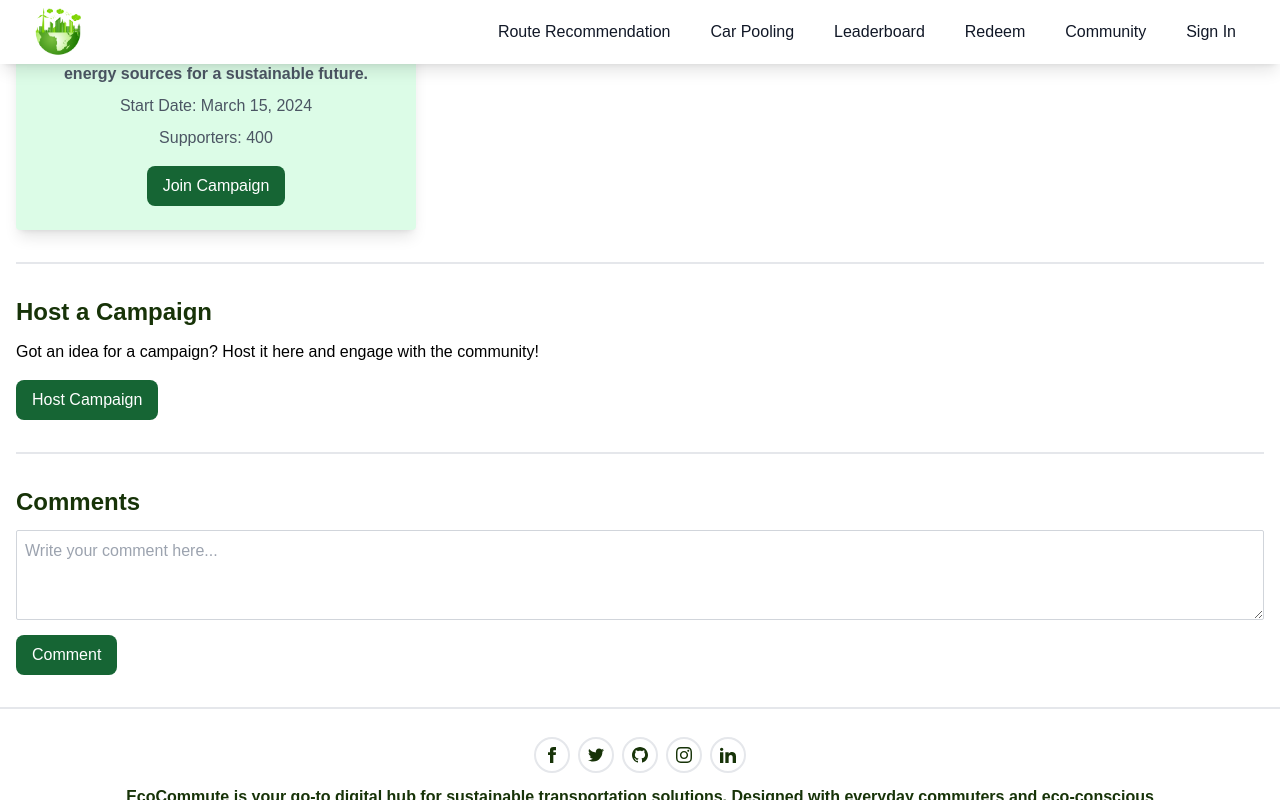
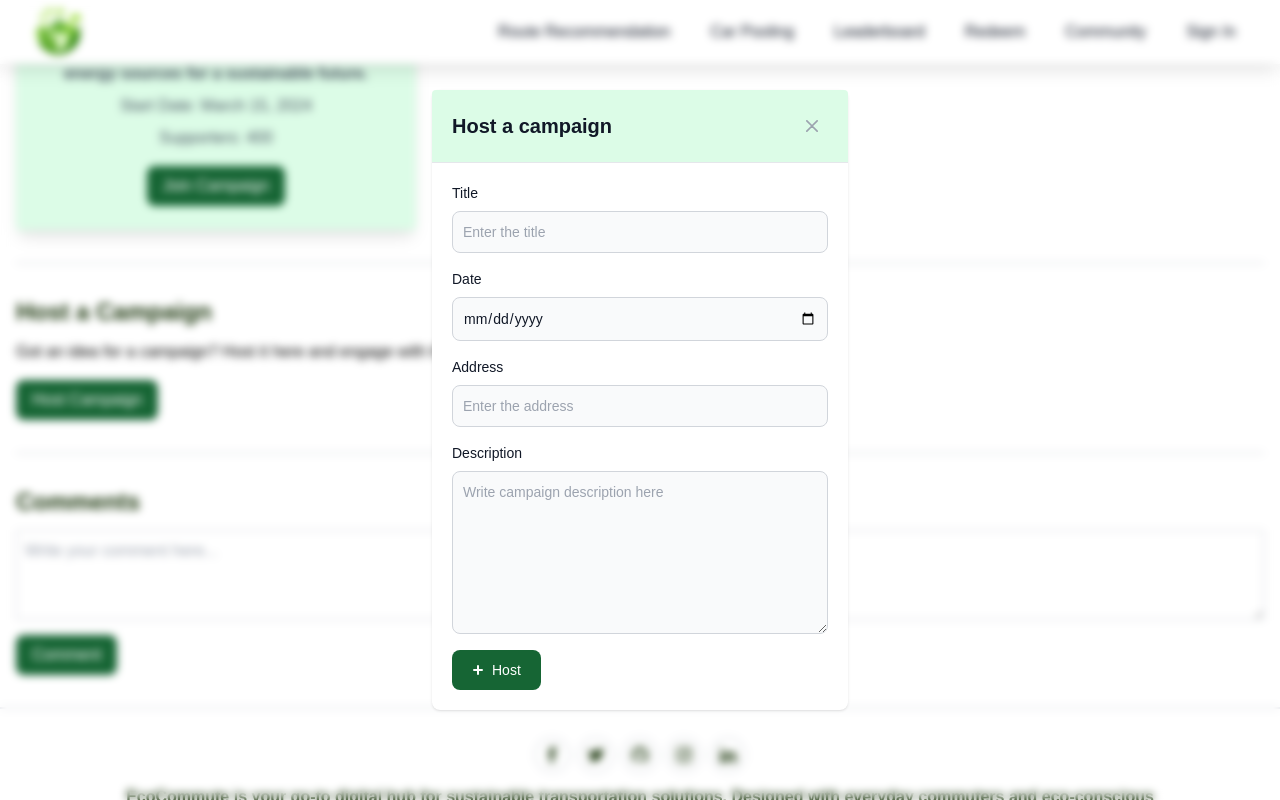
Before and after one commit to Aman172003/EcoCommute, a React (Create React App) app: page /community in a window 1280 px wide. Both pictures are taken after a click on the button "Host Campaign". Shown: the part 662-1462 px from the top of the page. Built offline with nearby package versions, Linux system fonts and the light colour scheme.

Commit message:
added the modal

```diff
--- /dev/null
+++ b/src/components/Modal.js
@@ -0,0 +1,147 @@
+import React, { useEffect } from "react";
+
+const Modal = ({ isModalOpen, toggleModal }) => {
+  useEffect(() => {
+    if (isModalOpen) {
+      document.body.style.overflow = "hidden";
+    } else {
+      document.body.style.overflow = "auto";
+    }
+  }, [isModalOpen]);
+  return (
+    <div
+      id="crud-modal"
+      tabIndex="-1"
+      aria-hidden={!isModalOpen}
+      className={`${
+        isModalOpen ? "" : "hidden"
+      } fixed inset-0 flex items-center justify-center overflow-y-auto overflow-x-hidden z-50`}
+      style={{
+        backdropFilter: isModalOpen ? "blur(4px)" : "none",
+        transition: "backdrop-filter 0.3s ease",
+      }}
+    >
+      <div className="relative p-4 w-full max-w-md">
+        <div className="relative bg-white rounded-lg shadow">
+          <div className="flex items-center justify-between p-4 md:p-5 border-b rounded-t bg-green-100">
+            <h3 className="text-xl font-semibold text-gray-900">
+              Host a campaign
+            </h3>
+            <button
+              onClick={toggleModal}
+              type="button"
+              className="text-gray-400 bg-transparent hover:bg-green-200 hover:text-gray-900 rounded-lg text-sm w-8 h-8 ms-auto inline-flex justify-center items-center"
+              data-modal-toggle="crud-modal"
+            >
+              <svg
+                className="w-3 h-3"
+                aria-hidden="true"
+                xmlns="http://www.w3.org/2000/svg"
+                fill="none"
+                viewBox="0 0 14 14"
+              >
+                <path
+                  stroke="currentColor"
+                  strokeLinecap="round"
+                  strokeLinejoin="round"
+                  strokeWidth="2"
+                  d="m1 1 6 6m0 0 6 6M7 7l6-6M7 7l-6 6"
+                />
+              </svg>
+              <span className="sr-only">Close modal</span>
+            </button>
+          </div>
+
+          <form className="p-4 md:p-5">
+            <div className="grid gap-4 mb-4 grid-cols-2">
+              <div className="col-span-2">
+                <label
+                  htmlFor="title"
+                  className="block mb-2 text-sm font-medium text-gray-900"
+                >
+                  Title
+                </label>
+                <input
+                  type="text"
+                  name="title"
+                  id="title"
+                  className="bg-gray-50 border border-gray-300 text-gray-900 text-sm rounded-lg outline-none focus:ring-gray-900 focus:border-gray-900 block w-full p-2.5"
+                  placeholder="Enter the title"
+                  required
+                />
+              </div>
+              <div className="col-span-2">
+                <label
+                  htmlFor="date"
+                  className="block mb-2 text-sm font-medium text-gray-900"
+                >
+                  Date
+                </label>
+                <input
+                  type="date"
+                  name="date"
+                  id="date"
+                  className="bg-gray-50 border border-gray-300 text-gray-900 text-sm rounded-lg outline-none focus:ring-gray-900 focus:border-gray-900 block w-full p-2.5"
+                  required
+                />
+              </div>
+              <div className="col-span-2">
+                <label
+                  htmlFor="address"
+                  className="block mb-2 text-sm font-medium text-gray-900"
+                >
+                  Address
+                </label>
+                <input
+                  type="text"
+                  name="address"
+                  id="address"
+                  className="bg-gray-50 border border-gray-300 text-gray-900 text-sm rounded-lg outline-none focus:ring-gray-900 focus:border-gray-900 block w-full p-2.5"
+                  placeholder="Enter the address"
+                  required
+                />
+              </div>
+              <div className="col-span-2">
+                <label
+                  htmlFor="description"
+                  className="block mb-2 text-sm font-medium text-gray-900"
+                >
+                  Description
+                </label>
+                <textarea
+                  id="description"
+                  rows="4"
+                  className="block p-2.5 w-full text-sm text-gray-900 bg-gray-50 rounded-lg border border-gray-300 outline-none focus:ring-gray-900 focus:border-gray-900"
+                  placeholder="Write campaign description here"
+                  minLength={25}
+                  style={{ height: "163px" }}
+                  required
+                ></textarea>
+              </div>
+            </div>
+            <button
+              type="submit"
+              className="text-white inline-flex items-center bg-green-800 hover:bg-green-700 focus:ring-4 focus:outline-none focus:ring-green-300 font-medium rounded-lg text-sm px-5 py-2.5 text-center"
+            >
+              <svg
+                className="me-1 -ms-1 w-5 h-5"
+                fill="currentColor"
+                viewBox="0 0 20 20"
+                xmlns="http://www.w3.org/2000/svg"
+              >
+                <path
+                  fillRule="evenodd"
+                  d="M10 5a1 1 0 011 1v3h3a1 1 0 110 2h-3v3a1 1 0 11-2 0v-3H6a1 1 0 110-2h3V6a1 1 0 011-1z"
+                  clipRule="evenodd"
+                ></path>
+              </svg>
+              Host
+            </button>
+          </form>
+        </div>
+      </div>
+    </div>
+  );
+};
+
+export default Modal;
--- a/src/components/NavBar.js
+++ b/src/components/NavBar.js
@@ -6,6 +6,8 @@ const Navbar = () => {
   const [isOpen, setIsOpen] = useState(false);
   const [selectedLink, setSelectedLink] = useState(null);
   const [isSignedIn, setIsSignedIn] = useState(false);
+
+  const name = localStorage.getItem("name");
 
   useEffect(() => {
     const token = localStorage.getItem("token");
@@ -18,9 +20,9 @@ const Navbar = () => {
   }, []);
 
   const handleSignOut = () => {
-    const name = localStorage.getItem("name");
     console.log("Signed out:", name);
     localStorage.removeItem("token");
+    localStorage.removeItem("name");
     setIsSignedIn(false);
     setSelectedLink(null); // Clear selected link on sign out
   };
--- a/src/pages/Carpooling.js
+++ b/src/pages/Carpooling.js
@@ -1,11 +1,7 @@
-import React from 'react'
+import React from "react";
 
 const Carpooling = () => {
-  return (
-    <div>
+  return <div></div>;
+};
 
-    </div>
-  )
-}
-
-export default Carpooling
+export default Carpooling;
--- a/src/pages/Community.js
+++ b/src/pages/Community.js
@@ -1,34 +1,94 @@
-import React from 'react';
+import React, { useState } from "react";
+import Modal from "../components/Modal";
 
 const Community = () => {
+  const [isModalOpen, setIsModalOpen] = useState(false);
+
+  const toggleModal = () => {
+    setIsModalOpen(!isModalOpen);
+  };
+
   const campaigns = [
-    { id: 1, title: 'Save the Trees', description: 'Join us in planting trees across the city.', startDate: 'March 1, 2024', supporters: 250 },
-    { id: 2, title: 'Reduce Plastic Usage', description: 'Help us reduce plastic waste by using eco-friendly alternatives.', startDate: 'March 5, 2024', supporters: 180 },
-    { id: 3, title: 'Clean Beach Campaign', description: 'Let\'s come together to clean our beaches and protect marine life.', startDate: 'March 10, 2024', supporters: 320 },
-    { id: 4, title: 'Renewable Energy Drive', description: 'Support our initiative to promote renewable energy sources for a sustainable future.', startDate: 'March 15, 2024', supporters: 400 }
+    {
+      id: 1,
+      title: "Save the Trees",
+      description: "Join us in planting trees across the city.",
+      startDate: "March 1, 2024",
+      supporters: 250,
+    },
+    {
+      id: 2,
+      title: "Reduce Plastic Usage",
+      description:
+        "Help us reduce plastic waste by using eco-friendly alternatives.",
+      startDate: "March 5, 2024",
+      supporters: 180,
+    },
+    {
+      id: 3,
+      title: "Clean Beach Campaign",
+      description:
+        "Let's come together to clean our beaches and protect marine life.",
+      startDate: "March 10, 2024",
+      supporters: 320,
+    },
+    {
+      id: 4,
+      title: "Renewable Energy Drive",
+      description:
+        "Support our initiative to promote renewable energy sources for a sustainable future.",
+      startDate: "March 15, 2024",
+      supporters: 400,
+    },
   ];
 
   return (
     <div className="container mx-auto mt-8 px-4">
       <div className="text-center mb-10">
-        <h2 className="text-3xl md:text-5xl text-custom-green font-bold mb-4">Welcome to Ecommute Community!</h2>
-        <p className="text-sm md:text-lg">The Ecommute website is a hub for sustainable urban mobility, offering optimized route planning and diverse transportation options to reduce carbon emissions. With engaging campaigns and discussions, it fosters a community dedicated to eco-conscious living and environmental awareness. Through gamification and rewards, users are incentivized to adopt greener commuting practices, contributing to a healthier planet. Join Ecommute to be part of the movement towards sustainable urban living and positive environmental change.</p>
+        <h2 className="text-3xl md:text-5xl text-custom-green font-bold mb-4">
+          Welcome to Ecommute Community!
+        </h2>
+        <p className="text-sm md:text-lg">
+          The Ecommute website is a hub for sustainable urban mobility, offering
+          optimized route planning and diverse transportation options to reduce
+          carbon emissions. With engaging campaigns and discussions, it fosters
+          a community dedicated to eco-conscious living and environmental
+          awareness. Through gamification and rewards, users are incentivized to
+          adopt greener commuting practices, contributing to a healthier planet.
+          Join Ecommute to be part of the movement towards sustainable urban
+          living and positive environmental change.
+        </p>
       </div>
 
       <div>
-        <h3 className="text-2xl text-custom-green font-semibold mb-3">Current Campaigns</h3>
+        <h3 className="text-2xl text-custom-green font-semibold mb-3">
+          Current Campaigns
+        </h3>
         <div className="grid grid-cols-1 md:grid-cols-2 lg:grid-cols-3 gap-6">
           {campaigns.map((campaign) => (
-            <div key={campaign.id} className="rounded p-6 flex flex-col justify-between bg-green-100 shadow-lg">
+            <div
+              key={campaign.id}
+              className="rounded p-6 flex flex-col justify-between bg-green-100 shadow-lg"
+            >
               <div className="text-center">
-                <h4 className="text-2xl font-semibold mb-2">{campaign.title}</h4>
-                <p className="text-gray-600 font-semibold mb-2">{campaign.description}</p>
-                <p className="text-gray-600 mb-2">Start Date: {campaign.startDate}</p>
-                <p className="text-gray-600 mb-4">Supporters: {campaign.supporters}</p>
+                <h4 className="text-2xl font-semibold mb-2">
+                  {campaign.title}
+                </h4>
+                <p className="text-gray-600 font-semibold mb-2">
+                  {campaign.description}
+                </p>
+                <p className="text-gray-600 mb-2">
+                  Start Date: {campaign.startDate}
+                </p>
+                <p className="text-gray-600 mb-4">
+                  Supporters: {campaign.supporters}
+                </p>
               </div>
               <div className="text-center">
                 {/* <button className="custom-button px-4 py-2 text-white rounded">Join Campaign</button> */}
-                <button className="px-4 py-2 bg-green-800 text-white rounded-lg hover:bg-green-700 ">Join Campaign</button>
+                <button className="px-4 py-2 bg-green-800 text-white rounded-lg hover:bg-green-700 ">
+                  Join Campaign
+                </button>
               </div>
             </div>
           ))}
@@ -36,22 +96,37 @@ const Community = () => {
       </div>
       <hr className="my-8 border-t-2 border-gray-200" />
       <div>
-        <h3 className="text-2xl text-custom-green font-semibold mb-3 rounded-lg">Host a Campaign</h3>
-        <p className="mb-4">Got an idea for a campaign? Host it here and engage with the community!</p>
+        <h3 className="text-2xl text-custom-green font-semibold mb-3 rounded-lg">
+          Host a Campaign
+        </h3>
+        <p className="mb-4">
+          Got an idea for a campaign? Host it here and engage with the
+          community!
+        </p>
         {/* <button className="custom-button px-4 py-2 rounded ">Host a Campaign</button> */}
-        <button className="px-4 py-2 bg-green-800 text-white rounded-lg hover:bg-green-700">Host Campaign</button>
+        <button
+          onClick={toggleModal}
+          className="px-4 py-2 bg-green-800 text-white rounded-lg hover:bg-green-700"
+        >
+          Host Campaign
+        </button>
+        <Modal isModalOpen={isModalOpen} toggleModal={toggleModal} />
       </div>
       <hr className="my-8 border-t-2 border-gray-200" />
 
       <div className="mb-8">
-        <h3 className="text-2xl text-custom-green font-semibold mb-3">Comments</h3>
+        <h3 className="text-2xl text-custom-green font-semibold mb-3">
+          Comments
+        </h3>
         <textarea
           className="w-full p-2 border border-gray-300 rounded-sm mb-2"
           rows="3"
           placeholder="Write your comment here..."
         ></textarea>
         {/* <button className="custom-button px-4 py-2 text-white rounded bg-custom-green hover:bg-custom-green-dark inline-block">Comment</button> */}
-        <button className="px-4 py-2 bg-green-800 text-white rounded-lg hover:bg-green-700">Comment</button>
+        <button className="px-4 py-2 bg-green-800 text-white rounded-lg hover:bg-green-700">
+          Comment
+        </button>
       </div>
     </div>
   );
--- a/src/pages/Redeem.js
+++ b/src/pages/Redeem.js
@@ -1,24 +1,55 @@
-import React from 'react';
+import React from "react";
 
 const Redeem = ({ userName, userPoints }) => {
   const goodies = [
-    { id: 1, name: 'Money Plant', pointsRequired: 1000, imageUrl: require('../assets/plant.jpg') },
-    { id: 2, name: 'Bottle', pointsRequired: 2500, imageUrl: require('../assets/bottle.jpeg') },
-    { id: 4, name: 'Cap', pointsRequired: 3500, imageUrl: require('../assets/cap.jpg') },
-    { id: 5, name: 'T-Shirt', pointsRequired: 4500, imageUrl: require('../assets/tshirt.jpeg') },
+    {
+      id: 1,
+      name: "Money Plant",
+      pointsRequired: 1000,
+      imageUrl: require("../assets/plant.jpg"),
+    },
+    {
+      id: 2,
+      name: "Bottle",
+      pointsRequired: 2500,
+      imageUrl: require("../assets/bottle.jpeg"),
+    },
+    {
+      id: 4,
+      name: "Cap",
+      pointsRequired: 3500,
+      imageUrl: require("../assets/cap.jpg"),
+    },
+    {
+      id: 5,
+      name: "T-Shirt",
+      pointsRequired: 4500,
+      imageUrl: require("../assets/tshirt.jpeg"),
+    },
   ];
 
   return (
     <div className="container mx-auto mt-8 flex flex-col items-center mb-8">
-      <h2 className="text-2xl text-custom-green font-bold mb-4">Welcome, {userName}!</h2>
+      <h2 className="text-2xl text-custom-green font-bold mb-4">
+        Welcome, {userName}!
+      </h2>
       <p className="text-lg mb-4">Eco-Coins Available : {userPoints}</p>
       <div className="grid grid-cols-1 gap-6 md:grid-cols-2 lg:grid-cols-3 xl:grid-cols-4">
         {goodies.map((goodie) => (
-          <div key={goodie.id} className="bg-white rounded-lg shadow-md overflow-hidden w-72">
-            <img className="w-full h-48 object-cover" src={goodie.imageUrl} alt={goodie.name} />
+          <div
+            key={goodie.id}
+            className="bg-white rounded-lg shadow-md overflow-hidden w-72"
+          >
+            <img
+              className="w-full h-48 object-cover"
+              src={goodie.imageUrl}
+              alt={goodie.name}
+            />
             <div className="p-4">
               <p className="text-lg font-semibold mb-2">{goodie.name}</p>
-              <p className="text-sm text-custom-green mb-4">EcoCoins Required: {goodie.pointsRequired}</p>
+              <p className="text-sm text-custom-green mb-4">
+                EcoCoins Required: {goodie.pointsRequired}
+              </p>
               <button className="custom-button px-3 py-2">Redeem</button>
             </div>
           </div>
@@ -26,6 +57,6 @@ const Redeem = ({ userName, userPoints }) => {
       </div>
     </div>
   );
-}
+};
 
 export default Redeem;
```
Also changed, not shown: 1 other file (tests, documents, lock files or other folders).
